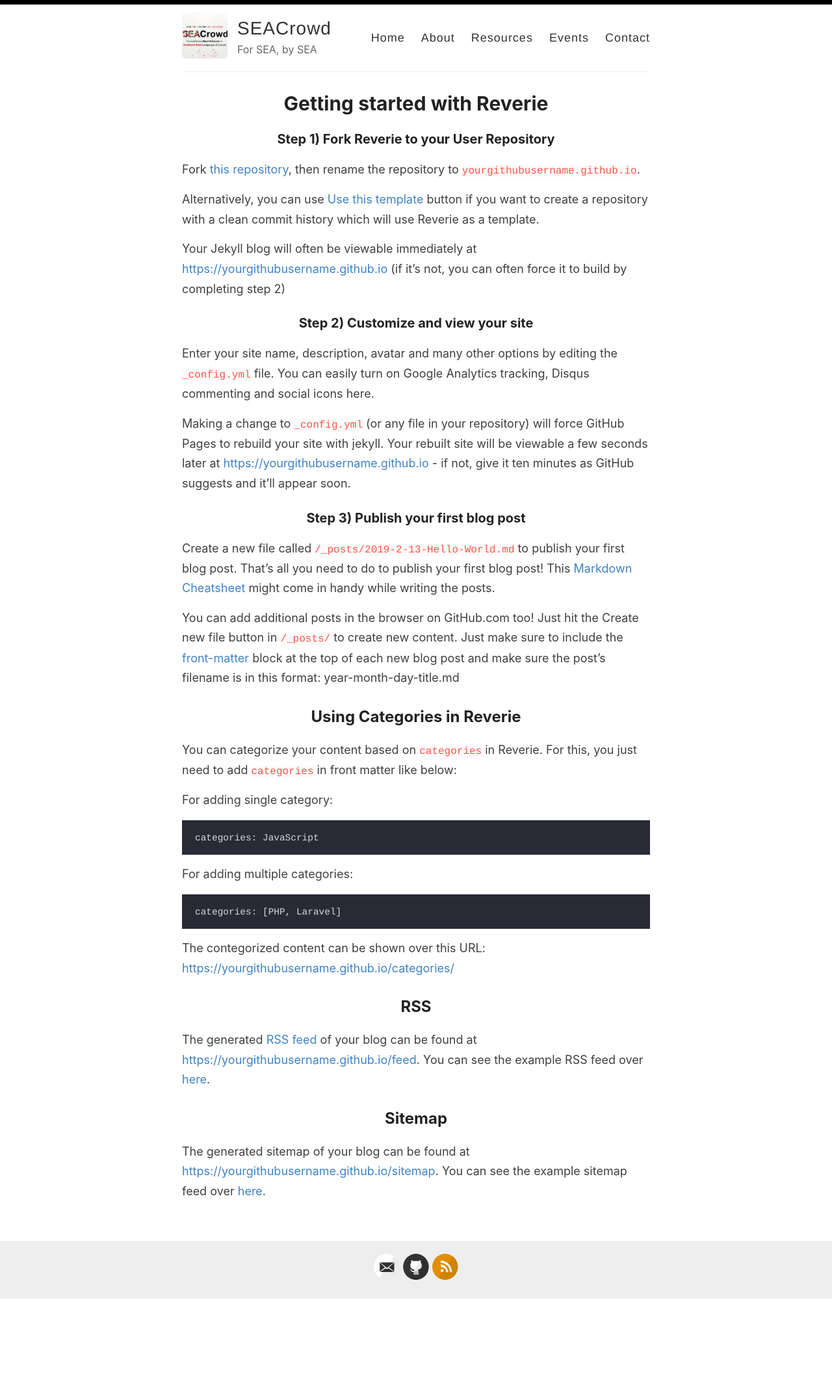
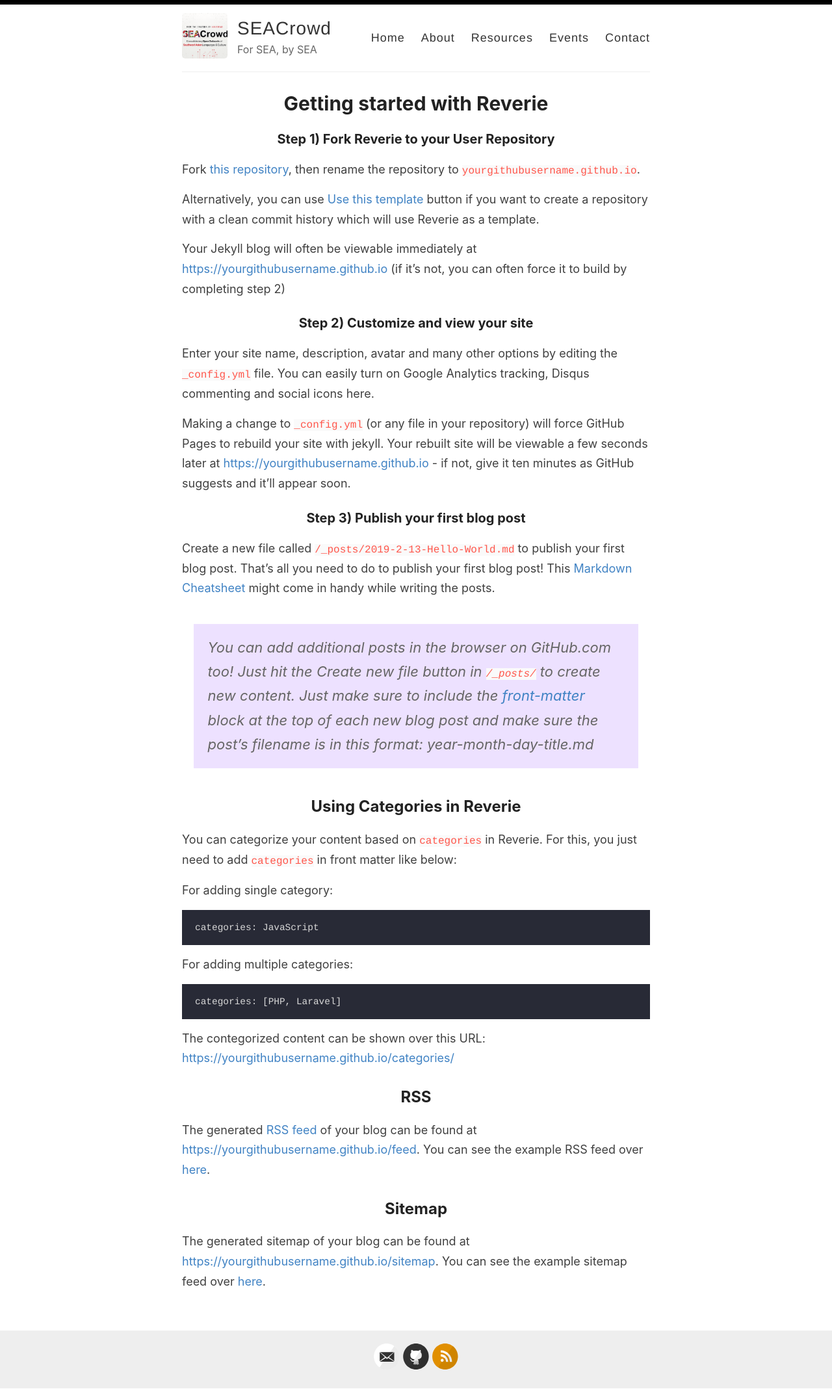
Before and after one commit to amitmerchant1990/reverie, a Jekyll site: the page built from _pages/getting-started.md, in a window 1280 px wide. Shown: the whole page at 65% size. Built offline with Jekyll 4.4.1, drawn with Linux system fonts in a browser that asks for light colours; before the commit the page ends 1998 px from its top, so only the background shows below that.

Commit message:
Update style.scss

```diff
--- a/assets/style.scss
+++ b/assets/style.scss
@@ -464,6 +464,18 @@
   font-kerning: auto;
   font-feature-settings: "kern","liga","dlig","hlig","cswh";
   line-height: 1.2;
+}
+
+.page {
+  blockquote {
+    margin: 1.8em .8em;
+    /*border-left: 2px solid $gray;*/
+    padding: 0.1em 1em;
+    color: $gray;
+    font-size: 22px;
+    font-style: italic;
+    background-color: #ede1ff;
+  }
 }
 
 .author_title{
```
